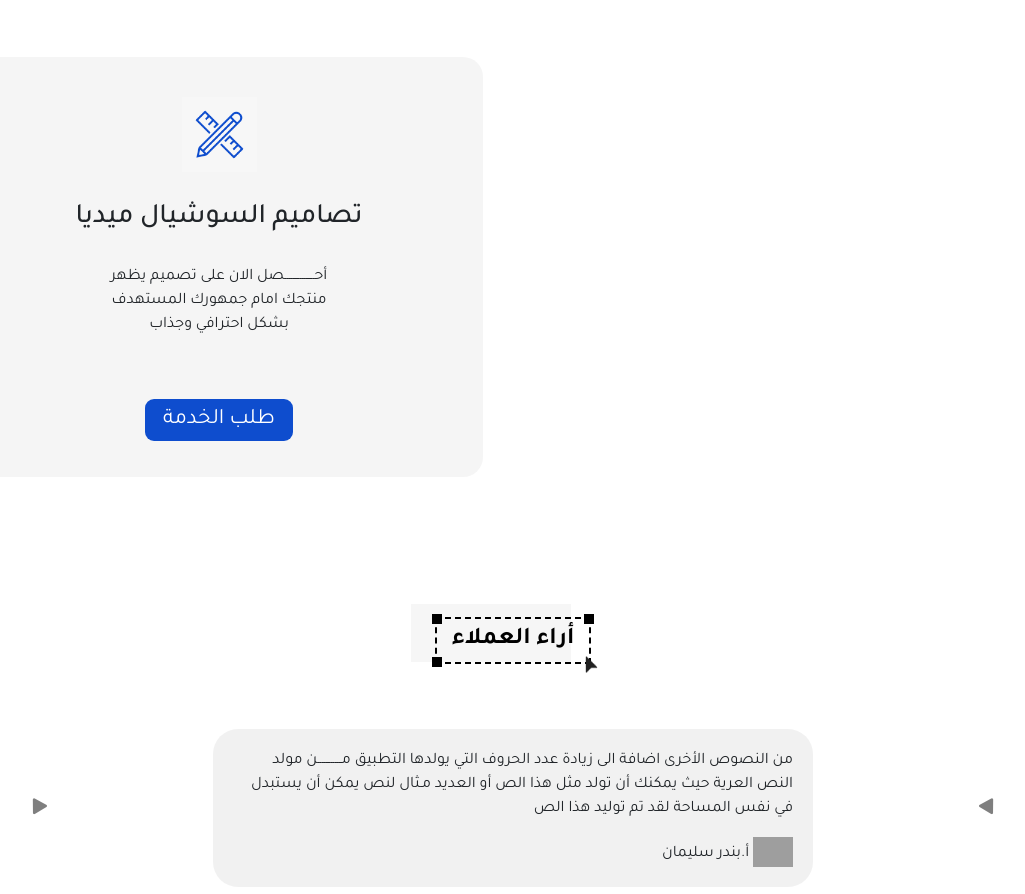
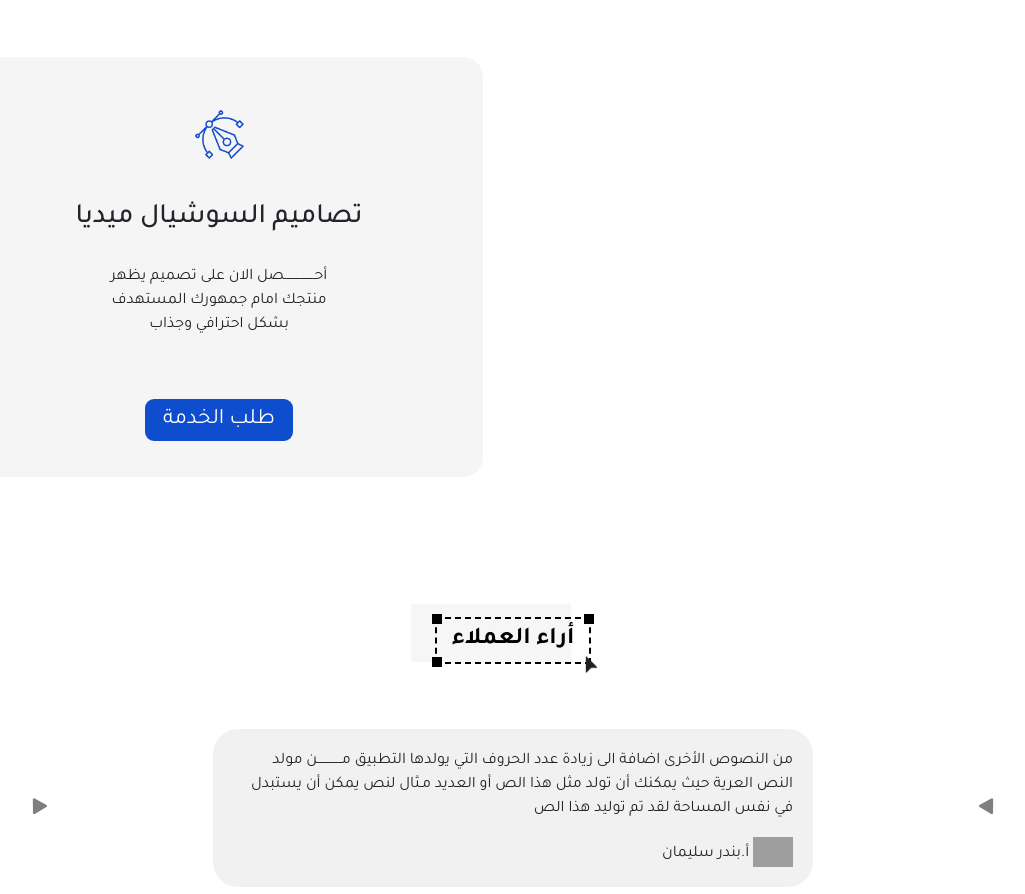
Before and after one commit to zaki-abed/karam-portfolio, a plain HTML site: page index.html in a window 1280 px wide. Shown: the part 1908-2802 px from the top of the page, without its empty margins (127-1152 px from the left). Drawn offline with Linux system fonts and the light colour scheme; files that its build step writes are made by us from their sources; grey boxes are pictures that could not be loaded.

Commit message:
Fix Issues

```diff
--- a/index.html
+++ b/index.html
@@ -135,7 +135,7 @@
 
                 <!-- box -->
                 <div class="box wow bounceInRight">
-                    <img src="images/services2.jpg" alt="Services">
+                    <img src="images/services.jpg" alt="Services">
                     <div class="text">
                         <h3 class="name">تصاميم السوشيال
                             ميديا</h3>
```
Also changed, not shown: images/services.jpg (added).
